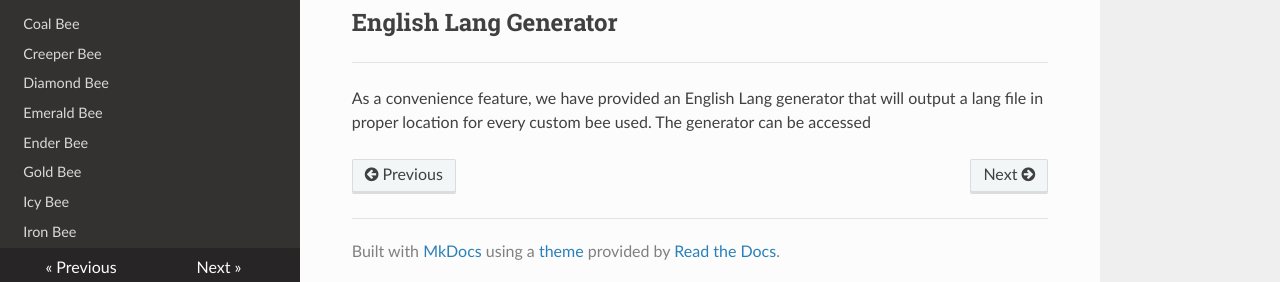
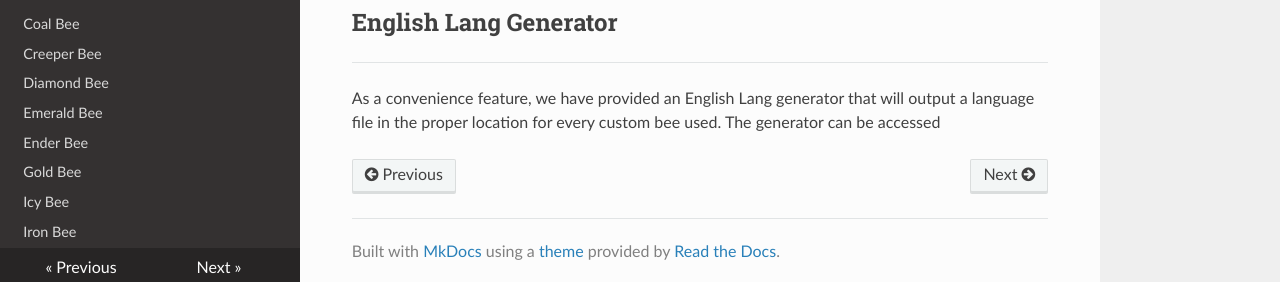
Before and after one commit to Team-Resourceful/ResourcefulBeesDocs, an MkDocs documentation site: the page built from docs/getting_started/language_files.md, in a window 1280 px wide and 900 px high, scrolled down 862 px. Shown: the part 612-894 px from the top of the window. Built offline with MkDocs 1.6.1, drawn with Linux system fonts in a browser that asks for light colours; nearby versions of some CDN libraries.

Commit message:
docs/getting_started/language_files.md updated from https://stackedit.io/

```diff
--- a/docs/getting_started/language_files.md
+++ b/docs/getting_started/language_files.md
@@ -43,8 +43,8 @@ _Note: You do not need multiple language files. You only need one and just add n
 ## **English Lang Generator**
 ***
 
-As a convenience feature, we have provided an English Lang generator that will output a lang file in proper location for every custom bee used. The generator can be accessed
+As a convenience feature, we have provided an English Lang generator that will output a language file in the proper location for every custom bee used. The generator can be accessed
 <!--stackedit_data:
-eyJoaXN0b3J5IjpbMTk1Mjg4MTgxNSwxMTYxMjM0MjIxLDEyOT
+eyJoaXN0b3J5IjpbMTA2NTAzNzA1MiwxMTYxMjM0MjIxLDEyOT
 cwMDQ5MjVdfQ==
 -->
```
